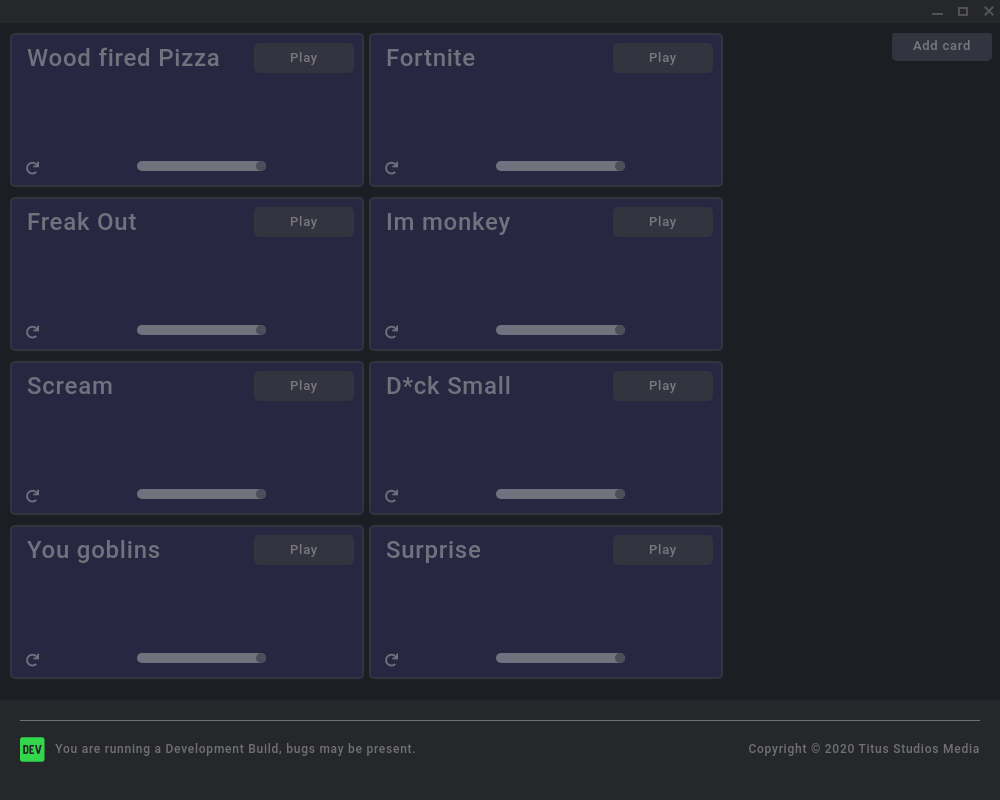
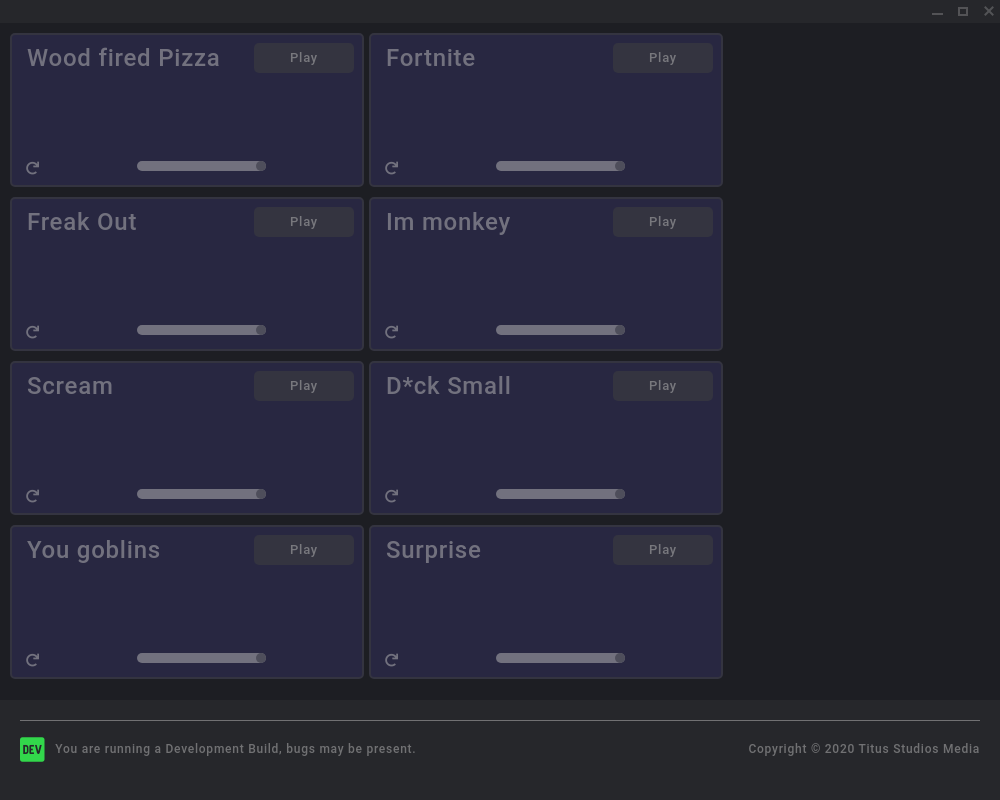
Before and after one commit to TitusStudiosMediaGroup/electron-soundboard, an Electron app: page src/index.html in a window 1000 px wide. Drawn offline with nearby package versions, Linux system fonts and the light colour scheme.

Commit message:
Updated index.html

```diff
--- a/src/index.html
+++ b/src/index.html
@@ -25,45 +25,9 @@
             </div>
         </div>
 
-        <div onclick="" class="playbutton">
-            <p>Add card</p>
-        </div>
-
         <div class="appwidget">
             <div class="playerwrapper" id="cardwidget">
-<!--
-                <div id="wfpcard" class="playercard">
-                    <div class="buttonwrapper">
-                        <div onclick="wfpPlayAudio()" class="playbutton">
-                            <p>Play</p>
-                        </div>
 
-                        <div onclick="wfpPauseAudio()" id="wfppause" class="pausebutton">
-                            <p>Pause</p>
-                        </div>
-                    </div>
-
-                    <audio id="wfpaudio" preload="metadata">
-                        <source src="audio/callmecarson/woodfiredpizza.mp3" type="audio/mpeg">
-                    </audio>
-
-                    <div class="volumecontrol">
-                        <input type="range" min="0" max="100" value="100" class="volumeslider" id="wfpvolume">
-                    </div>
-
-                    <div class="timereset" onclick="wfpResetAudio()">
-                        <i class="fas fa-redo"></i>
-                    </div>
-
-                    <div class="timeremaining">
-                        <p id="wfptime"></p>
-                    </div>
-
-                    <div class="playercardname">
-                        <p>Wood fired Pizza</p>
-                    </div>
-                </div>
--->
             </div>
         </div>
 
```
